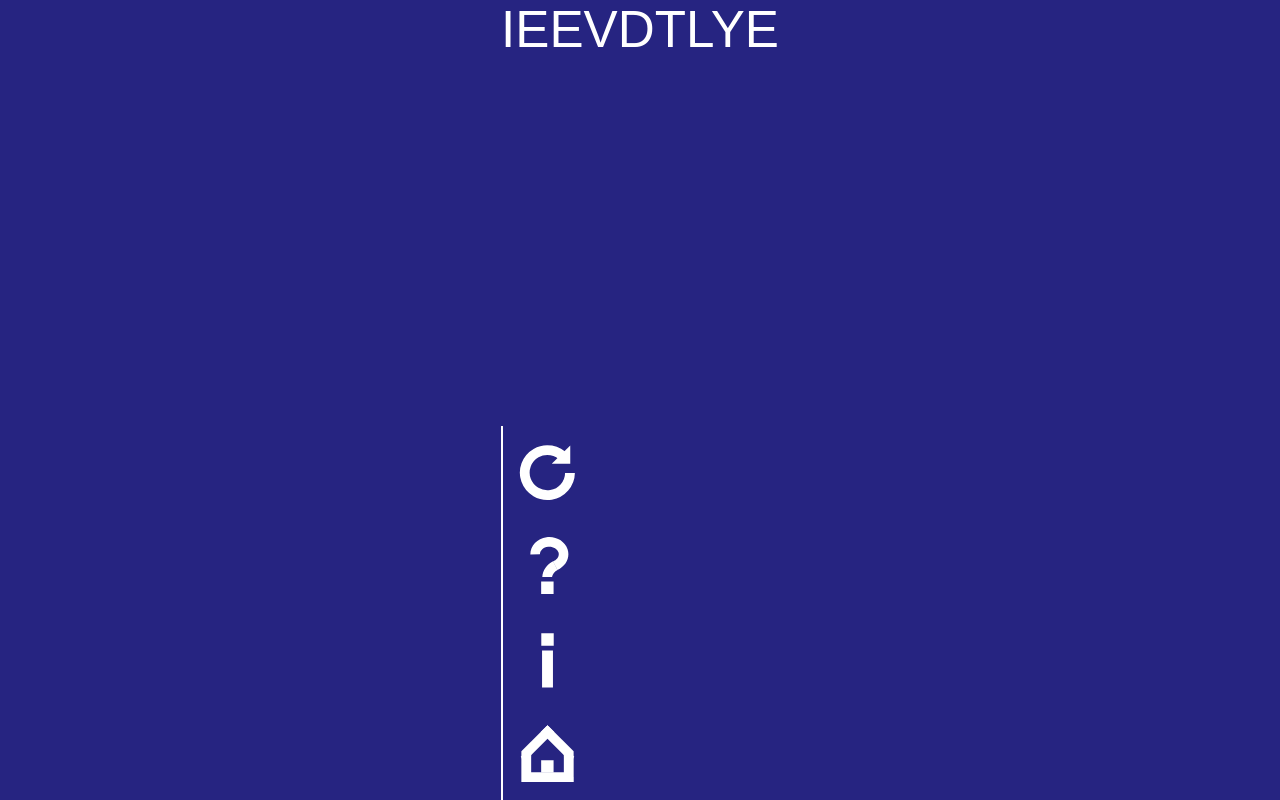
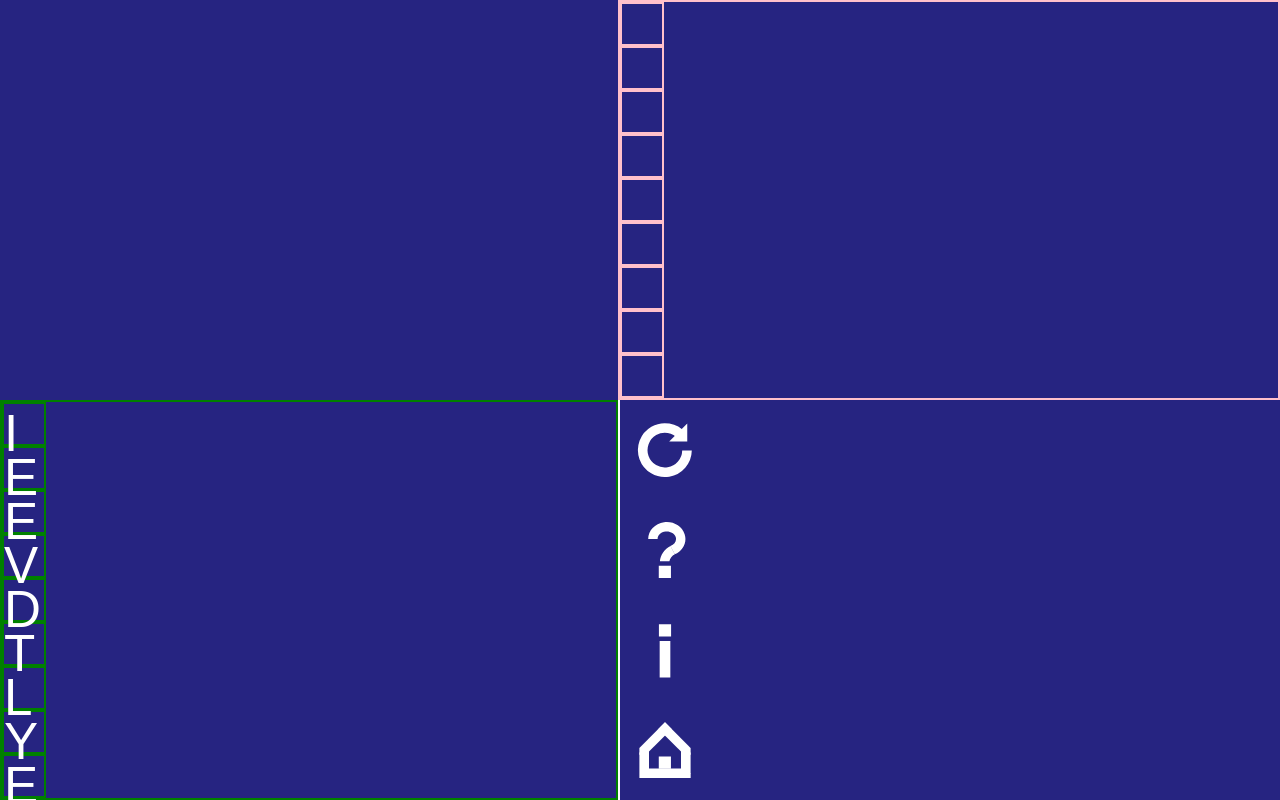
Before and after one commit to skedwards88/word_games, a React app: page / in a window 1280 px wide. Built offline with nearby package versions, Linux system fonts and the light colour scheme.

Commit message:
first iteration dragging

```diff
--- a/src/App.css
+++ b/src/App.css
@@ -615,3 +615,24 @@ a {
     width: 7vw;
   }
 }
+
+#pool {
+  border: 2px solid green;
+}
+
+.poolLetter {
+  border: 2px solid green;
+  width: 40px;
+  height: 40px;
+
+}
+
+#board {
+  border: 2px solid pink;
+  white-space: pre;
+}
+.boardLetter {
+  border: 2px solid pink;
+  width: 40px;
+  height: 40px;
+}
--- a/src/twod/components/TwoD.js
+++ b/src/twod/components/TwoD.js
@@ -4,6 +4,79 @@ import Info from "../../common/Info";
 import { gameIndex } from "../../gameIndex";
 import { gameInit } from "../logic/gameInit";
 import { gameReducer } from "../logic/gameReducer";
+
+function dragToken({ event, letter, index, dragArea }) {
+  console.log("start drag");
+  event.dataTransfer.setData("letter", letter);
+  event.dataTransfer.setData("dragIndex", index);
+  event.dataTransfer.setData("dragArea", dragArea);
+
+  // If not on a device on which the mobile-drag-drop pollyfill applies,
+  // center the drag image on the cursor
+  if (!/iPad|iPhone|iPod|Android/.test(navigator.userAgent)) {
+    event.dataTransfer.setDragImage(event.target, 50, 50);
+  }
+}
+
+function Pool({ letters, dropToken }) {
+  const pool = letters.map((letter, index) => (
+    <div
+      className="poolLetter"
+      key={index}
+      draggable="true"
+      onDragStart={(event) =>
+        dragToken({
+          event: event,
+          letter: letter,
+          index: index,
+          dragArea: "pool",
+        })
+      }
+      onDragOver={(event) => {
+        event.preventDefault();
+      }}
+      onDrop={(event) =>
+        dropToken({ event: event, index: index, dropArea: "pool" })
+      }
+      onDragEnter={(event) => {
+        event.preventDefault();
+      }}
+    >
+      {letter}
+    </div>
+  ));
+  return <div id="pool">{pool}</div>;
+}
+
+function Board({ letters, dropToken }) {
+  const board = letters.map((letter, index) => (
+    <div
+      className="boardLetter"
+      key={index}
+      draggable="true"
+      onDragStart={(event) =>
+        dragToken({
+          event: event,
+          letter: letter,
+          index: index,
+          dragArea: "board",
+        })
+      }
+      onDragOver={(event) => {
+        event.preventDefault();
+      }}
+      onDrop={(event) =>
+        dropToken({ event: event, index: index, dropArea: "board" })
+      }
+      onDragEnter={(event) => {
+        event.preventDefault();
+      }}
+    >
+      {letter}
+    </div>
+  ));
+  return <div id="board">{board}</div>;
+}
 
 function TwoD({ setCurrentDisplay }) {
   const [gameState, dispatchGameState] = React.useReducer(
@@ -12,14 +85,31 @@ function TwoD({ setCurrentDisplay }) {
     gameInit
   );
 
+  function dropToken({ event, index, dropArea }) {
+    const letter = event.dataTransfer.getData("letter");
+    const dragIndex = event.dataTransfer.getData("dragIndex");
+    const dragArea = event.dataTransfer.getData("dragArea");
+    dispatchGameState({
+      action: "droppedLetter",
+      dropIndex: index,
+      dropArea: dropArea,
+      letter: letter,
+      dragIndex: dragIndex,
+      dragArea: dragArea,
+    });
+  }
+
   React.useEffect(() => {
     //todo set local storage
   }, [gameState]);
 
+  console.log(gameState.pool);
   return (
     <div className="App" id="twod">
-      <div>{gameState.placed}</div>
-      <div>{gameState.pool}</div>
+      <div></div>
+
+      <Board letters={gameState.board} dropToken={dropToken}></Board>
+      <Pool letters={gameState.pool} dropToken={dropToken}></Pool>
       <div id="controls">
         <button
           id="newGameButton"
--- a/src/twod/logic/gameInit.js
+++ b/src/twod/logic/gameInit.js
@@ -1,11 +1,11 @@
 import commonWords from "../../common/wordLists/compiled/commonWords.json";
-import {shuffleArray} from "../../common/shuffleArray.js";
+import { shuffleArray } from "../../common/shuffleArray.js";
 
 function getTrieOfLength(wordLength) {
   let trie = {};
   for (let word of commonWords) {
     if (word.length !== wordLength) {
-      continue
+      continue;
     }
     let current = trie;
     for (let letter of word) {
@@ -19,88 +19,90 @@ function getTrieOfLength(wordLength) {
   return trie;
 }
 
-const trieOfThree = getTrieOfLength(3)
-const trieOfFour = getTrieOfLength(4)
+const trieOfThree = getTrieOfLength(3);
+const trieOfFour = getTrieOfLength(4);
 
-function getWordThatStartsWith(wordLength, starting="") {
-
-  let choices
+function getWordThatStartsWith(wordLength, starting = "") {
+  let choices;
   if (wordLength === 3) {
-    choices = trieOfThree
+    choices = trieOfThree;
   } else if (wordLength === 4) {
-    choices = trieOfFour
+    choices = trieOfFour;
   }
 
-  let chosen = starting
+  let chosen = starting;
 
   for (let index = 0; index < starting.length; index++) {
-    choices = choices[starting[index]]
+    choices = choices[starting[index]];
     if (!choices) {
-      return
+      return;
     }
   }
 
   while (!choices["endOfWord"]) {
-    const possibleKeys = Object.keys(choices)
-    const randomKey = possibleKeys[Math.floor(Math.random() * possibleKeys.length)]
-    choices = choices[randomKey]
-    chosen += randomKey
+    const possibleKeys = Object.keys(choices);
+    const randomKey =
+      possibleKeys[Math.floor(Math.random() * possibleKeys.length)];
+    choices = choices[randomKey];
+    chosen += randomKey;
   }
-  return chosen
+  return chosen;
 }
 
 function attemptToGetGame(gridSize) {
-  let words = [
-  ]
+  let words = [];
   for (let index = 0; index < gridSize; index++) {
-    let word
+    let word;
     // row
-    word = getWordThatStartsWith(gridSize, words[index])
+    word = getWordThatStartsWith(gridSize, words[index]);
     if (word) {
-      words[index] = word
+      words[index] = word;
     } else {
       // return if could't find a word to fit
-      return
+      return;
     }
     // col
-    word = getWordThatStartsWith(gridSize, words.map(word => word[index]).join(""))
+    word = getWordThatStartsWith(
+      gridSize,
+      words.map((word) => word[index]).join("")
+    );
     if (word) {
       for (let subIndex = index + 1; subIndex < gridSize; subIndex++) {
-        const currentWord = words[subIndex] ? words[subIndex] : ""
-        words[subIndex] = currentWord + word[subIndex]
+        const currentWord = words[subIndex] ? words[subIndex] : "";
+        words[subIndex] = currentWord + word[subIndex];
       }
     } else {
       // return if could't find a word to fit
-      return
+      return;
     }
   }
-  return words
+  return words;
 }
 
 function getGame(gridSize) {
-  let count = 0
-  let found = false
-  let game
+  let count = 0;
+  let found = false;
+  let game;
   while (!found) {
-    count += 1
-    console.log(`round ${count}`)
-    game = attemptToGetGame(gridSize)
+    count += 1;
+    console.log(`round ${count}`);
+    game = attemptToGetGame(gridSize);
     if (game) {
-      found = true
-      console.log(game)
+      found = true;
+      console.log(game);
     }
   }
-  return game
+  return game;
 }
 
 export function gameInit() {
   // todo pull grid size from settings
-  const gridSize = 3
-  const solution = getGame(gridSize)
+  const gridSize = 3;
+  const solution = getGame(gridSize);
 
   return {
     solution: solution,
-    placed: Array(gridSize*gridSize).fill(""),
-    pool: shuffleArray(solution.join("").split(""))
-  }
+    board: Array(gridSize * gridSize).fill(""),
+    pool: shuffleArray(solution.join("").split("")),
+  };
 }
--- a/src/twod/logic/gameReducer.js
+++ b/src/twod/logic/gameReducer.js
@@ -1,3 +1,48 @@
 export function gameReducer(currentGameState, payload) {
-  return {...currentGameState}
+  if (payload.action === "droppedLetter") {
+    let newBoard = [...currentGameState.board];
+    let newPool = [...currentGameState.pool];
+
+    // If the area where you want to drop a letter already includes a letter, don't allow it
+
+    // from pool to board
+    if (payload.dragArea === "pool" && payload.dropArea === "board") {
+      if (!newBoard[payload.dropIndex]) {
+        newPool[payload.dragIndex] = "";
+        newBoard[payload.dropIndex] = payload.letter;
+      }
+    }
+
+    // from board to pool
+    if (payload.dragArea === "board" && payload.dropArea === "pool") {
+      if (!newPool[payload.dropIndex]) {
+        newBoard[payload.dragIndex] = "";
+        newPool[payload.dropIndex] = payload.letter;
+      }
+    }
+
+    // from pool to pool
+    if (payload.dragArea === "pool" && payload.dropArea === "pool") {
+      if (!newPool[payload.dropIndex]) {
+        newPool[payload.dragIndex] = "";
+        newPool[payload.dropIndex] = payload.letter;
+      }
+    }
+
+    // from board to board
+    if (payload.dragArea === "board" && payload.dropArea === "board") {
+      if (!newBoard[payload.dropIndex]) {
+        newBoard[payload.dragIndex] = "";
+        newBoard[payload.dropIndex] = payload.letter;
+      }
+    }
+
+    return {
+      ...currentGameState,
+      board: newBoard,
+      pool: newPool,
+    };
+  }
+
+  return { ...currentGameState };
 }
```
Also changed, not shown: src/common/wordLists/compiled/commonWords.json, src/common/wordLists/compiled/uncommonWords.json.
